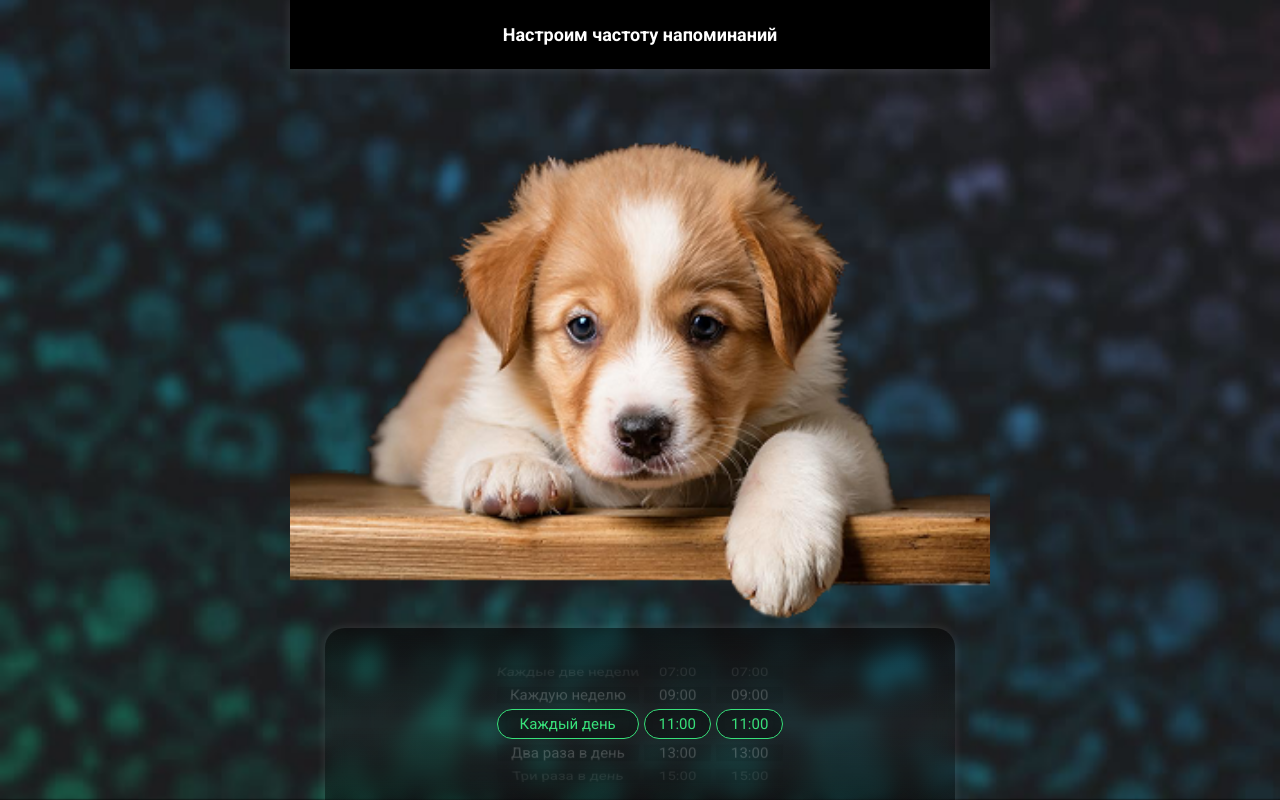
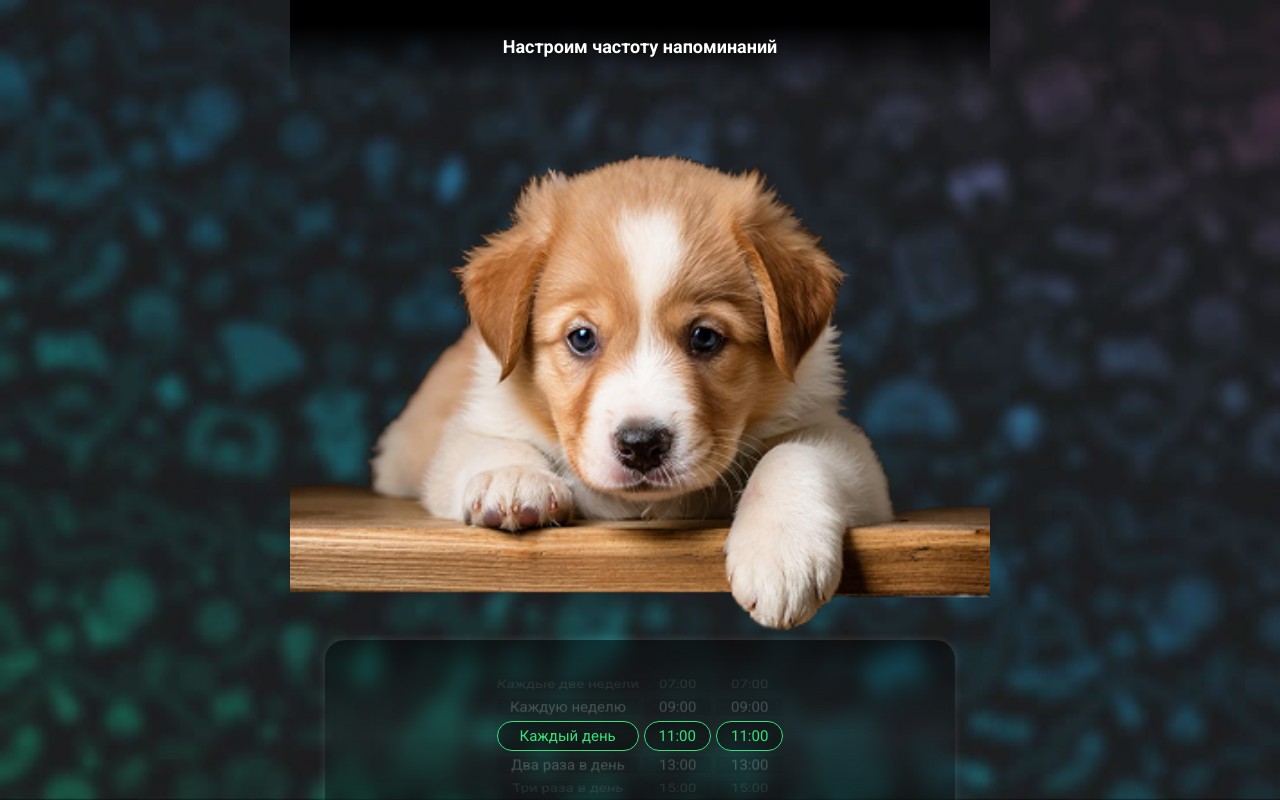
Before and after one commit to liakhim/my-vue2-project, a Vue app: page /settings in a window 1280 px wide. Built offline with nearby package versions, Linux system fonts and the light colour scheme; the HTML template or start-up script is replaced by a standard one.

Commit message:
list styles

```diff
--- a/src/components/AccountSettings.vue
+++ b/src/components/AccountSettings.vue
@@ -128,9 +128,8 @@ export default {
   display: flex;
   align-items: center;
   justify-content: space-between;
-  background: #000;
-  padding: 24px 10px;
-  box-shadow: 0 0 10px #ffffff20;
+  background: linear-gradient(180deg, black 30%, transparent);
+  padding: 36px 10px 24px;
   .page-header-arrow {
     .back-button {
       width: 50px;
```
